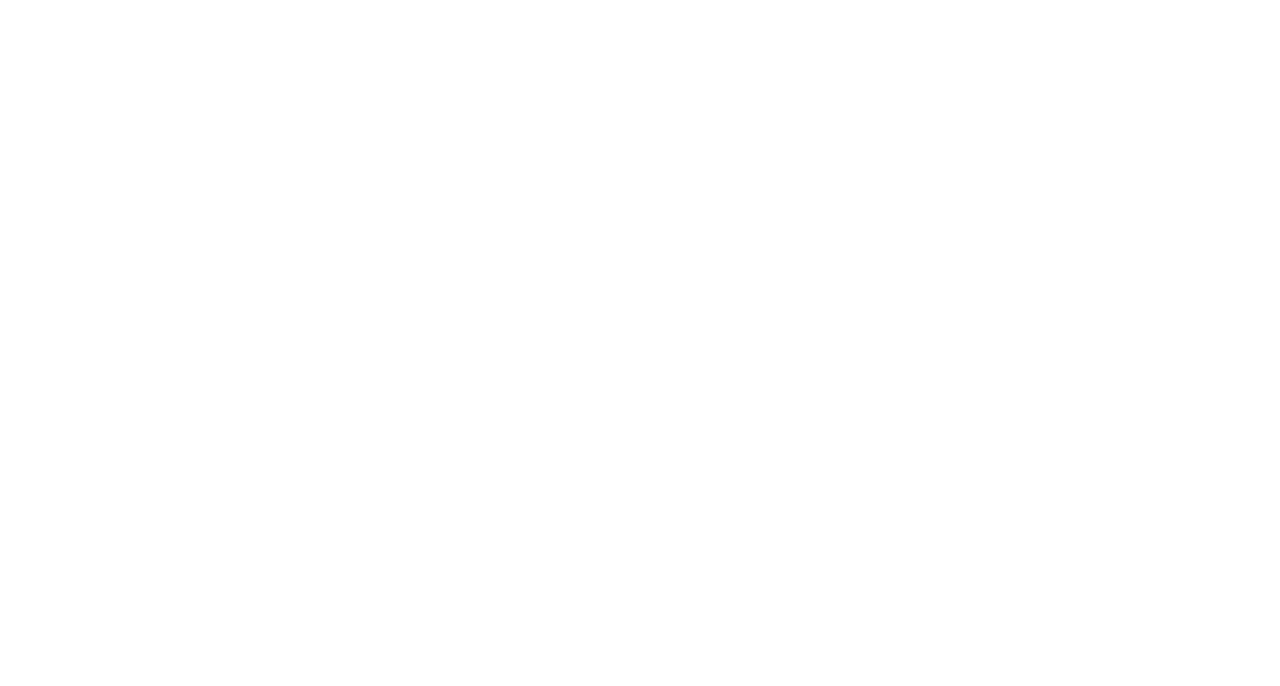
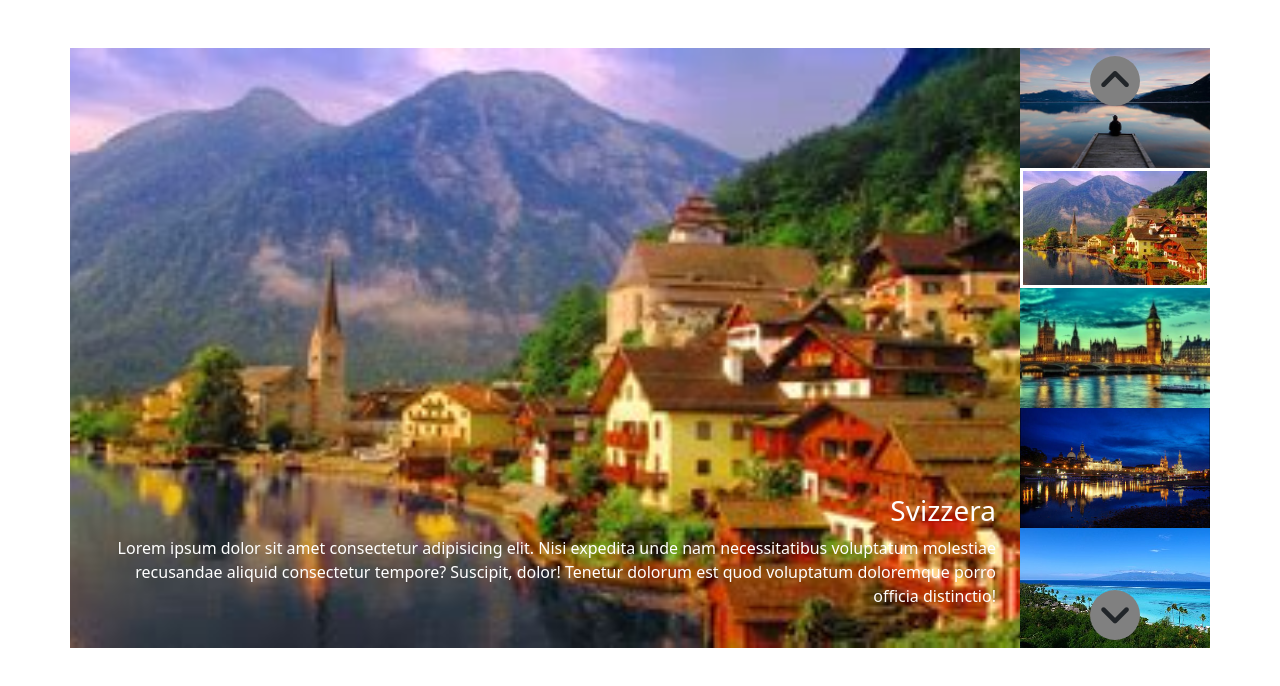
Before and after one commit to cochy98/js-array-carousel, a plain HTML site: page index.html in a window 1280 px wide. Drawn offline with nearby package versions, Linux system fonts and the light colour scheme.

Commit message:
creazione elementi statici

```diff
--- a/css/style.css
+++ b/css/style.css
@@ -0,0 +1,41 @@
+.carousel-element,
+.carousel-thubnails{
+    width: 100%;
+    height: 600px;
+}
+
+.carousel-element{
+    display: none;
+}
+
+.carousel-element.active{
+    display: block;
+}
+
+
+.carousel-element>.my-img-carousel{
+    width: 100%;
+	height: 100%;
+    object-fit: cover;
+}
+
+.carousel-thubnails>.my-img-thub{
+    width: 100%;
+    height: calc(100% / 5);
+    object-fit: cover;
+}
+
+.carousel-thubnails>.my-img-thub.active{
+	border: 3px solid white;
+}
+
+/* Stile icone up/down */
+.fa-solid{
+	width: 50px;
+	height: 50px;
+	background-color: gray;
+	text-align: center;
+	line-height: 50px;
+	font-size: 2.3rem;
+	border-radius: 50%;
+}
--- a/index.html
+++ b/index.html
@@ -6,7 +6,7 @@
     <meta name="viewport" content="width=device-width, initial-scale=1.0">
 
     <!-- Font-Awesome cdn -->
-    <link rel="stylesheet" href="https://cdnjs.cloudflare.com/ajax/libs/font-awesome/5.15.4/css/all.min.css">
+    <link rel="stylesheet" href="https://cdnjs.cloudflare.com/ajax/libs/font-awesome/6.0.0/css/all.min.css">
 
 
     <!-- Bootstrap 5.1 -->
@@ -21,6 +21,48 @@
 <body>
 
     <main>
+        <div class="container my-5">
+            <div class="row position-relative">
+                <div class="col-10 p-0">
+                    <div class="carousel-element position-relative">
+                        <img src="img/01.jpg" class="my-img-carousel" alt="thubnails photo">
+                        <div class="carousel-img-description position-absolute bottom-0 text-end text-white p-4">
+                            <h3>Svizzera</h3>
+                            <p>
+                                Lorem ipsum dolor sit amet consectetur adipisicing elit. Nisi expedita unde nam necessitatibus voluptatum molestiae recusandae aliquid consectetur tempore? Suscipit, dolor! Tenetur dolorum est quod voluptatum doloremque porro officia distinctio!
+                            </p>
+                        </div>
+                    </div>
+                    <div class="carousel-element active position-relative">
+                        <img src="img/02.jpg" class="my-img-carousel" alt="thubnails photo">
+                        <div class="carousel-img-description position-absolute bottom-0 text-end text-white p-4">
+                            <h3>Svizzera</h3>
+                            <p>
+                                Lorem ipsum dolor sit amet consectetur adipisicing elit. Nisi expedita unde nam necessitatibus voluptatum molestiae recusandae aliquid consectetur tempore? Suscipit, dolor! Tenetur dolorum est quod voluptatum doloremque porro officia distinctio!
+                            </p>
+                        </div>
+                    </div>
+                </div>
+                <div class="col-2 p-0">
+                    <div class="carousel-thubnails position-relative">
+                        <img src="img/01.jpg" class="my-img-thub" alt="thubnails photo">
+                        <img src="img/02.jpg" class="my-img-thub active" alt="thubnails photo">
+                        <img src="img/03.jpg" class="my-img-thub" alt="thubnails photo">
+                        <img src="img/04.jpg" class="my-img-thub" alt="thubnails photo">
+                        <img src="img/05.jpg" class="my-img-thub" alt="thubnails photo">
+
+                        <!-- Pulsanti previous/next -->
+                        <div class="previous position-absolute top-0 start-50 translate-middle-x">
+                            <i class="fa-solid fa-angle-up my-2"></i>
+                        </div>
+                        <div class="next position-absolute bottom-0 start-50 translate-middle-x">
+                            <i class="fa-solid fa-angle-down my-2"></i>
+                        </div>
+                    </div>
+                </div>
+            </div>
+
+        </div>
     </main>
 
 
```
